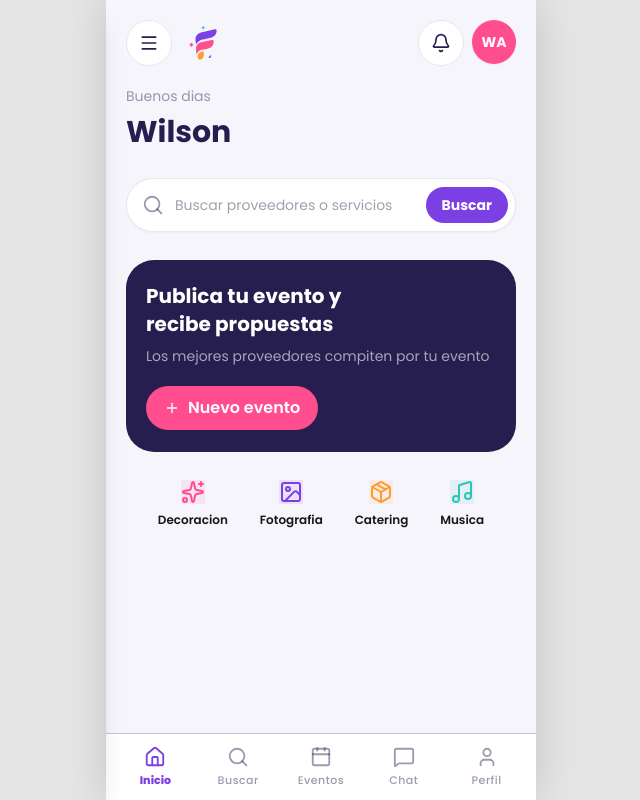
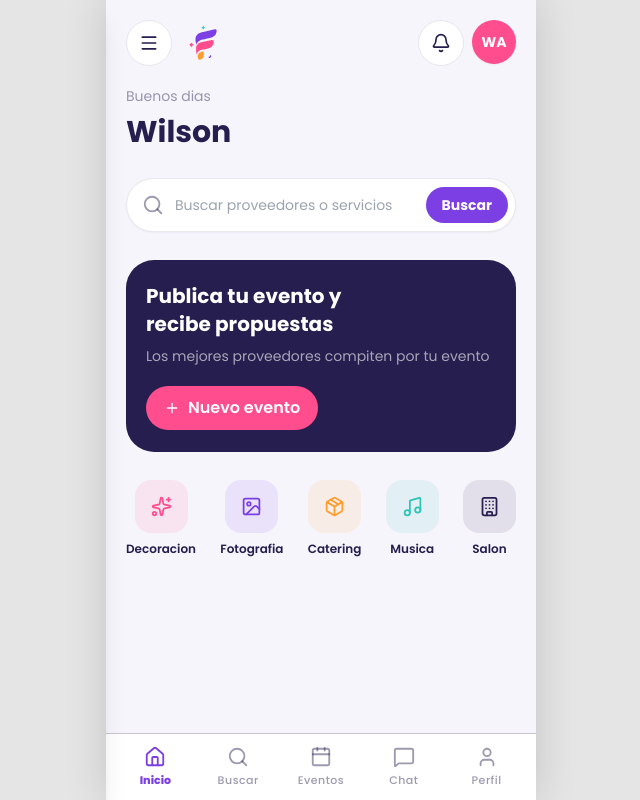
Before and after one commit to AlejandroGBC/Festiva, a Next.js app: page /cliente/inicio in a window 1280 px wide. Shown: the whole page, without its empty margins (319-959 px from the left). Built offline with nearby package versions, Linux system fonts and the light colour scheme.

Commit message:
icon tiles ready

```diff
--- a/src/app/cliente/inicio/page.tsx
+++ b/src/app/cliente/inicio/page.tsx
@@ -19,8 +19,8 @@ export default function InicioPage() {
                     Nuevo evento
                 </button>
             </HeroBanner>
-            <div className="flex justify-evenly text-center items-center">
-                {servicios.slice(0,4).map((servicio) => (
+            <div className="flex justify-between text-center items-center">
+                {servicios.slice(0,5).map((servicio) => (
                     <IconTile
                         key={servicio.id}
                         nombre={servicio.nombre}
--- a/src/shared/components/IconTile.tsx
+++ b/src/shared/components/IconTile.tsx
@@ -9,8 +9,8 @@ interface IconTileProps {
 
 export function IconTile ({nombre = "", Icon , iconColor = "", bgColor = ""} : IconTileProps) {
     return (
-        <span className="flex flex-col gap-2 justify-center items-center font-semibold text-xs">
-            <Icon className={`${iconColor} ${bgColor}`}/>
+        <span className="flex flex-col gap-2 justify-center items-center font-semibold text-xs text-festiva-midnight-blue">
+            <Icon className={`${iconColor} ${bgColor} p-4 rounded-2xl`} size={53}/>
             {nombre}
         </span>
     );
--- a/src/shared/components/Sidebar.tsx
+++ b/src/shared/components/Sidebar.tsx
@@ -114,8 +114,7 @@ export function Sidebar({ isOpen, onClose }: SidebarProps) {
                                     className={`group flex items-center gap-3 px-4 py-2 text-sm transition-all duration-200
                                     ${isActive ? `${backgroundColor} ${borderLeftColor}` : hoverBg}`}>
                                     <Icon size={36} className={`${textColor} ${backgroundColor} p-2 rounded-xl`} />
-                                    <span className={`font-semibold transition-colors ${isActive ? textColor : `text-festiva-midnight-blue ${hoverText}`
-                                        }`}>
+                                    <span className={`font-semibold transition-colors ${isActive ? textColor : `text-festiva-midnight-blue ${hoverText}`}`}>
                                         {link.label}
                                     </span>
                                 </Link>
```
